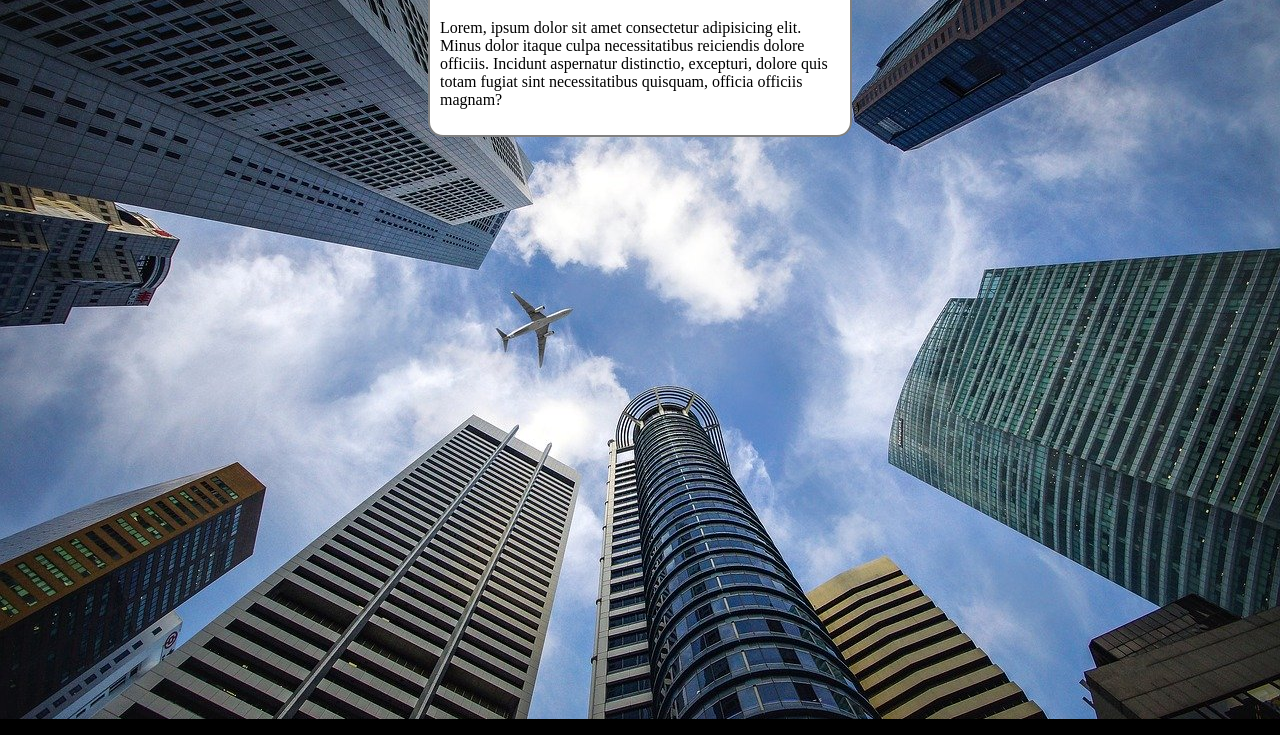
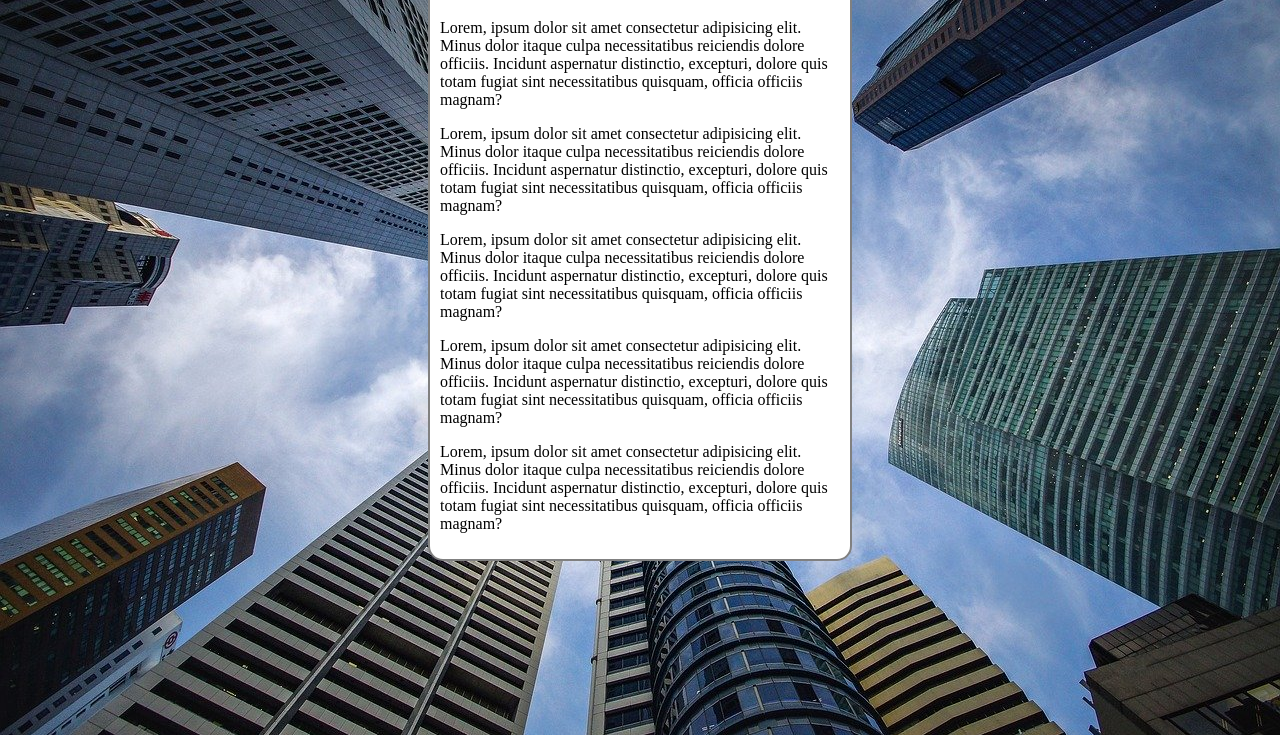
Before and after one commit to mathe-fernan/HTML-CSS, a plain HTML site: page Exercícios/ex022/fundo006.html in a window 1280 px wide. Shown: the part 81-816 px from the top of the page. Drawn offline with Linux system fonts and the light colour scheme.

Commit message:
Novos exercícios de fundo

```diff
--- a/Exercícios/ex022/fundo006.html
+++ b/Exercícios/ex022/fundo006.html
@@ -7,10 +7,8 @@
     <title>Document</title>
     <style>
         body{
-            background-color: black;
-            background-image: url("imagens/wallpaper002.jpg");
-            background-position: center top;
-            background-repeat: no-repeat;
+            height: 100vh;
+            background: black url("imagens/wallpaper002.jpg") center center fixed;
             background-size: cover;
         }
         main{
@@ -31,6 +29,18 @@
         <p>
             Lorem, ipsum dolor sit amet consectetur adipisicing elit. Minus dolor itaque culpa necessitatibus reiciendis dolore officiis. Incidunt aspernatur distinctio, excepturi, dolore quis totam fugiat sint necessitatibus quisquam, officia officiis magnam?
         </p>
+        <p>
+            Lorem, ipsum dolor sit amet consectetur adipisicing elit. Minus dolor itaque culpa necessitatibus reiciendis dolore officiis. Incidunt aspernatur distinctio, excepturi, dolore quis totam fugiat sint necessitatibus quisquam, officia officiis magnam?
+        </p>
+        <p>
+            Lorem, ipsum dolor sit amet consectetur adipisicing elit. Minus dolor itaque culpa necessitatibus reiciendis dolore officiis. Incidunt aspernatur distinctio, excepturi, dolore quis totam fugiat sint necessitatibus quisquam, officia officiis magnam?
+        </p>
+        <p>
+            Lorem, ipsum dolor sit amet consectetur adipisicing elit. Minus dolor itaque culpa necessitatibus reiciendis dolore officiis. Incidunt aspernatur distinctio, excepturi, dolore quis totam fugiat sint necessitatibus quisquam, officia officiis magnam?
+        </p>
+        <p>
+            Lorem, ipsum dolor sit amet consectetur adipisicing elit. Minus dolor itaque culpa necessitatibus reiciendis dolore officiis. Incidunt aspernatur distinctio, excepturi, dolore quis totam fugiat sint necessitatibus quisquam, officia officiis magnam?
+        </p>
     </main>
 </body>
 </html>
```
Also changed, not shown: Exercícios/ex022/fundo007.html (added, +34 -0 lines).
